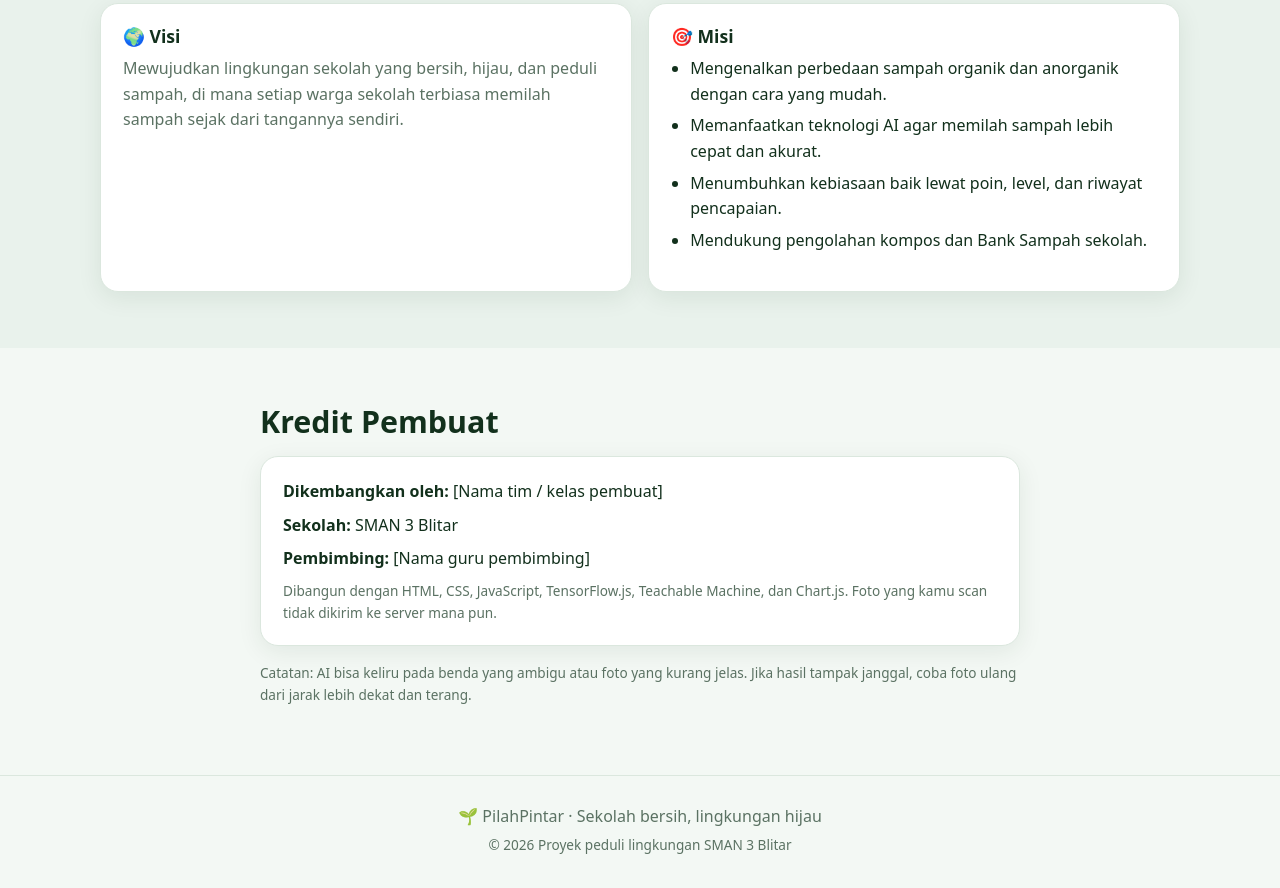
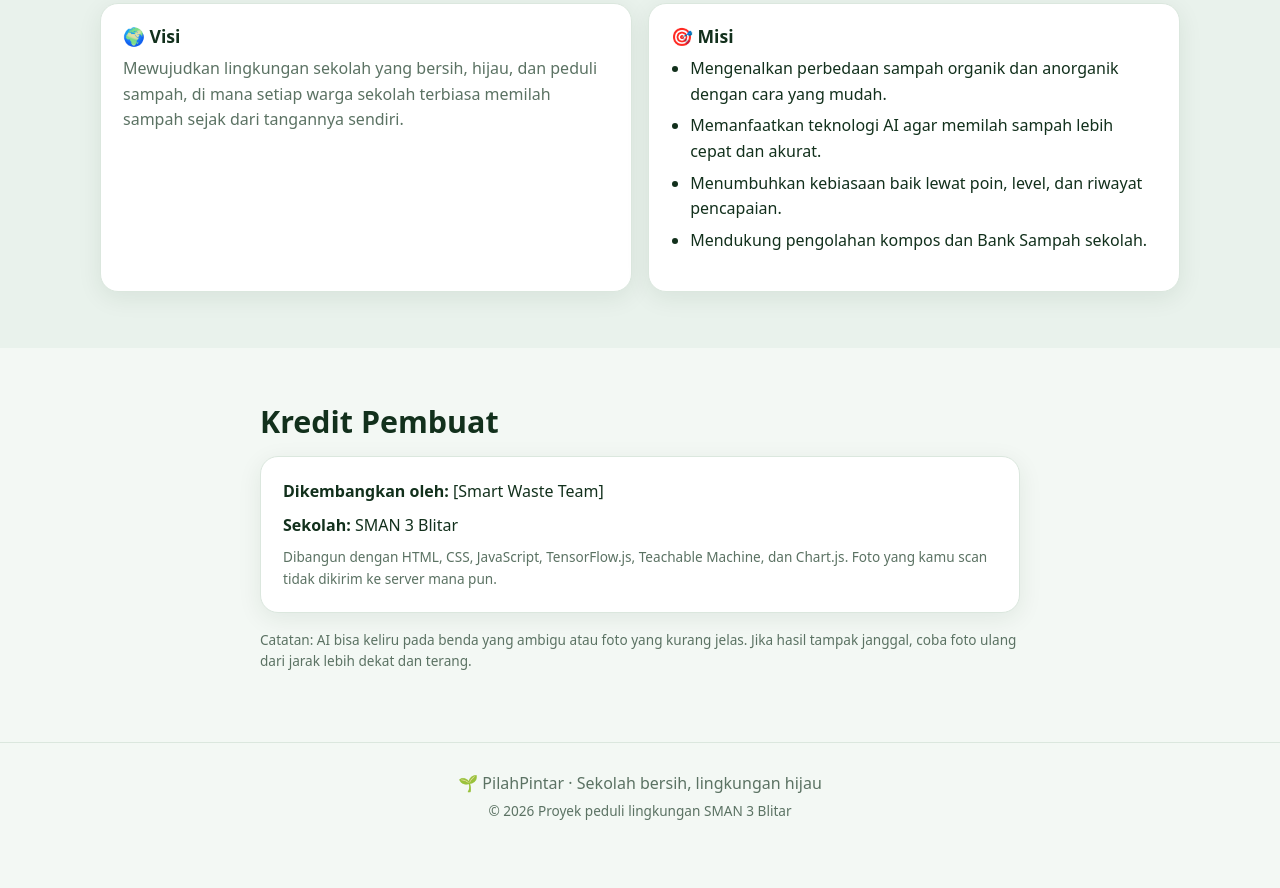
Before and after one commit to garudajr/SmartWaste, a plain HTML site: page index.html in a window 1280 px wide. Shown: the part 984-1872 px from the top of the page. After the commit the page ends 1838 px from the top, so only its background shows below. Drawn offline with nearby package versions, Linux system fonts and the light colour scheme.

Commit message:
Update developer name in index.html

```diff
--- a/index.html
+++ b/index.html
@@ -123,9 +123,8 @@
           <h2>Kredit Pembuat</h2>
           <div class="card credits">
             <!-- Ganti teks di bawah dengan nama tim/kelas kamu -->
-            <p><strong>Dikembangkan oleh:</strong> [Nama tim / kelas pembuat]</p>
+            <p><strong>Dikembangkan oleh:</strong> [Smart Waste Team]</p>
             <p><strong>Sekolah:</strong> SMAN 3 Blitar</p>
-            <p><strong>Pembimbing:</strong> [Nama guru pembimbing]</p>
             <p class="muted small">
               Dibangun dengan HTML, CSS, JavaScript, TensorFlow.js, Teachable Machine, dan Chart.js.
               Foto yang kamu scan tidak dikirim ke server mana pun.
```
